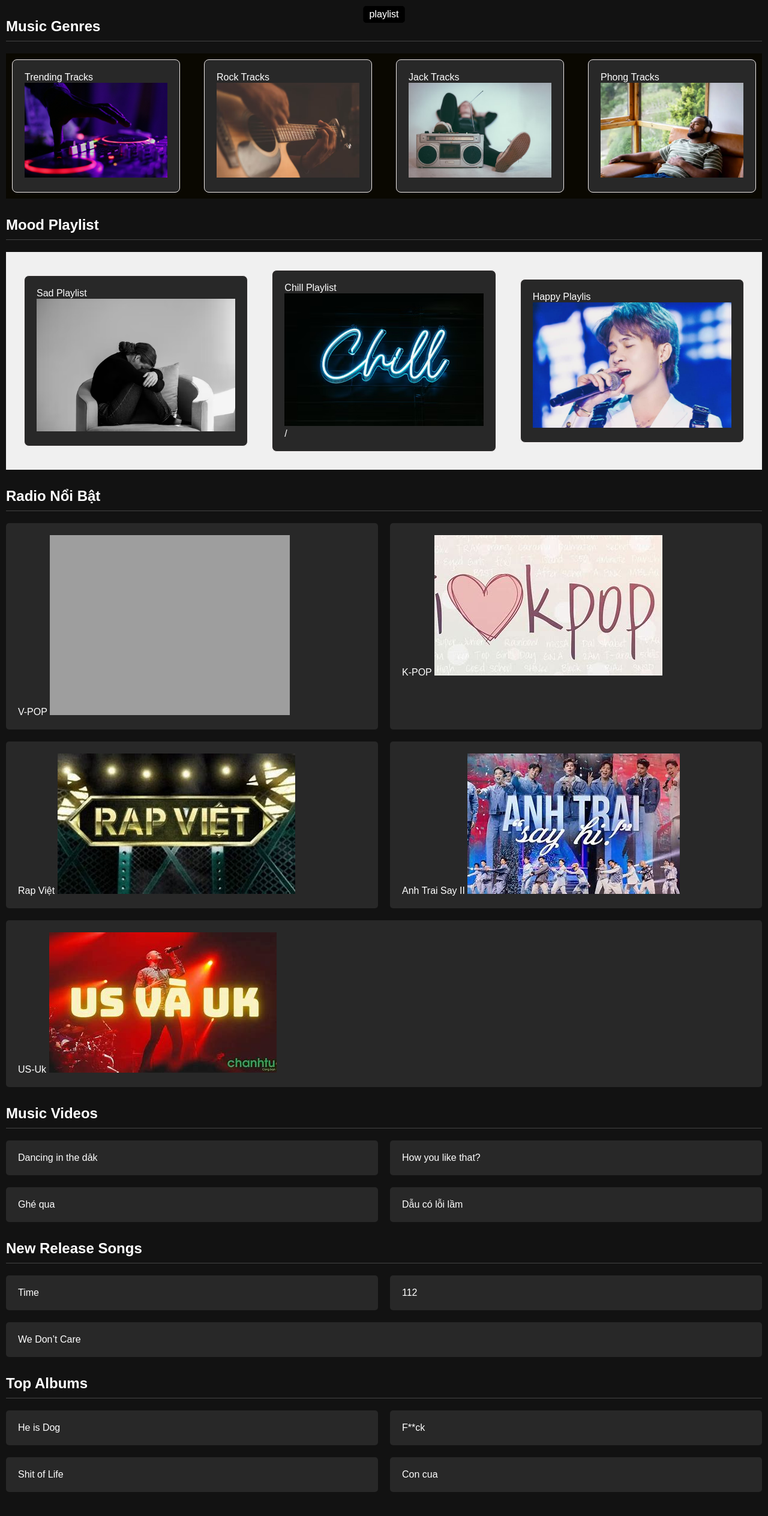
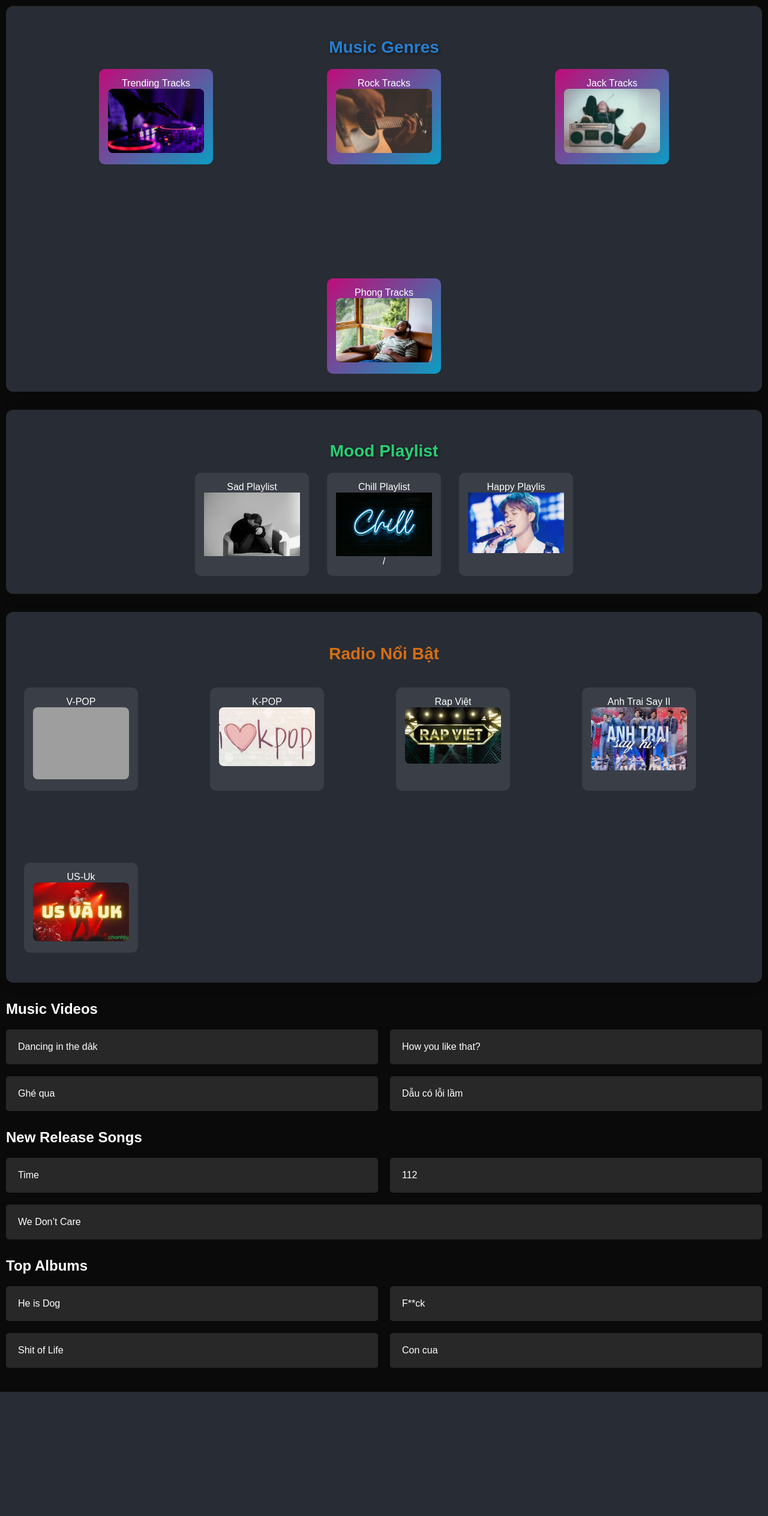
Before and after one commit to Taimo-Dam/Web-M-U, a PHP site: page /discover.html in a window 1280 px wide. Shown: the whole page at 60% size. After the commit the page ends 2320 px from the top, so only its background shows below. Run offline with PHP 8.4, Linux system fonts and the light colour scheme; grey boxes are pictures that could not be loaded.

Commit message:
Update styles+discover.css

```diff
--- a/styles+discover.css
+++ b/styles+discover.css
@@ -1,8 +1,9 @@
 body {
-    font-family: Arial, sans-serif;
-    background-color: #121212;
-    color: white;
+    font-family: 'Arial', sans-serif;
+    background-color: #0a0a0a;
+    color: #ffffff;
     margin: 0;
+    padding: 0;
 }
 nav ul {
     list-style-type: none; /* ko có dấu đầu dòng*/
@@ -15,11 +16,6 @@ main {
 
 section {
     margin-bottom: 30px;
-}
-
-h2 {
-    border-bottom: 1px solid #444;
-    padding-bottom: 10px;
 }
 
 .genre-container,
@@ -45,84 +41,195 @@ h2 {
     flex: 1 1 calc(33% - 20px);
 }
 
-
-.gradient-text {
-    background: linear-gradient(to right, #ff69ff, #0E9EEF);
-    -webkit-background-clip: text;
-    background-clip: text;
-    -webkit-text-fill-color: transparent;
-    font-size: 24px;
-    font-weight: bold;
+.music-genres {
+    background-color: #282c34; /* Màu nền tối */
+    padding: 30px; /* Khoảng cách bên trong */
+    border-radius: 12px; /* Bo góc */
+    box-shadow: 0 4px 20px rgba(0, 0, 0, 0.2); /* Đổ bóng */
 }
 
-.social-icons a {
-    color: white;
-    margin: 0 10px;
-    font-size: 20px;
+.music-genres h2 {
+    font-size: 28px;
+    color: #287ecf; /* Màu chữ sáng */
+    margin-bottom: 20px;
+    text-align: center;
+    text-shadow: 2px 2px 4px rgba(0, 0, 0, 0.5); /* Hiệu ứng bóng tiêu đề */
 }
+
 .genre-container {
     display: flex;
-    flex-wrap: wrap; /* genre xuống dòng nếu không đủ chỗ */
-    justify-content: space-around; /* căn giữa  */
-    background-color: #0a0801;
+    justify-content: center;
+    flex-wrap: wrap;
+    gap: 190px; /* Khoảng cách giữa các thể loại */
 }
 
 .genre {
-    flex: 1 1 100px; /* Đặt kích thước tối thiểu cho mỗi genre */
-    margin: 10px; /* Khoảng cách giữa các genre */
-    border: 1px solid #eee9e9; /* Đường viền cho mỗi genre */
-    border-radius: 8px; /* gọt tròn các góc */
-    overflow: hidden; /* ẩn phần thừa */
-    transition: transform 0.3s; /*chuyển động mượt mà nha*/
+    flex: 0 0 auto; /* Không cho phép co giãn */
+    width: 160px; /* Chiều rộng cố định */
+    text-align: center; /* Căn giữa nội dung */
+    background-color: #3a3f47; /* Màu nền tối cho từng nghệ sĩ */
+    border-radius: 10px; /* Bo góc */
+    padding: 15px; /* Khoảng cách bên trong */
+    position: relative; /* Để sử dụng cho hiệu ứng */
+    overflow: hidden; /* Ẩn phần thừa */
+    transition: transform 0.3s, box-shadow 0.3s; /* Hiệu ứng chuyển động */
+    background: linear-gradient(135deg, rgba(255, 0, 150, 0.7), rgba(0, 204, 255, 0.7)); /* Gradient nền */
 }
 
 .genre:hover {
-    transform: scale(1.05); /* đọng đậy khi click */
+    transform: scale(1.05);
+    box-shadow: 0 12px 40px rgba(0, 0, 0, 0.7); /* Bóng đổ khi hover */
 }
 
 .genre img {
+    border-radius: 8px;
     width: 100%;
-    height: auto; /* giữ tl hình ảnh */
+    height: auto;
+    transition: transform 0.3s;
 }
+
+.genre:hover img {
+    transform: scale(1.1);
+}
+
+.genre::after {
+    content: attr(data-genre);
+    position: absolute;
+    bottom: 20px;
+    left: 20px;
+    color: #ffffff; /* Màu chữ sáng */
+    padding: 10px 15px;
+    border-radius: 10px;
+    font-size: 1.5em; /* Kích thước chữ lớn hơn */
+    font-weight: bold; /* Chữ đậm */
+    transition: opacity 0.3s;
+    opacity: 0;
+}
+
+.genre:hover::after {
+    opacity: 1; /* Hiện chữ khi hover */
+}
+
+.mood-playlist {
+    background-color: #282c34; /* Màu nền tối */
+    padding: 30px; /* Khoảng cách bên trong */
+    border-radius: 12px; /* Bo góc */
+    box-shadow: 0 4px 20px rgba(0, 0, 0, 0.2); /* Đổ bóng */
+}
+
+.mood-playlist h2 {
+    font-size: 28px;
+    color: #28cf73; /* Màu chữ sáng */
+    margin-bottom: 20px;
+    text-align: center;
+    text-shadow: 2px 2px 4px rgba(0, 0, 0, 0.5); /* Hiệu ứng bóng tiêu đề */
+}
+
 .playlist-container {
     display: flex;
-    flex-direction: row ; /* Sắp xếp theo chiều dọc */
-    align-items: center; /* Căn giữa các playlist */
-    padding: 20px;
-    background-color: #f0f0f0; /* Màu nền cho container */
+    justify-content: center;
+    gap: 30px; /* Khoảng cách giữa các playlist */
+    flex-wrap: wrap; /* Cho phép các playlist xuống dòng khi không đủ chỗ */
 }
 
-/* Định dạng cho mỗi playlist */
 .playlist {
-    flex: 1 1 100px;
-    margin: 10px;
-    border: 1px solid #eee9e9;
-    border-radius: 8px;
-    overflow: hidden;
+
+     flex: 0 0 auto; /* Không cho phép co giãn */
+    width: 160px; /* Chiều rộng cố định */
+    text-align: center; /* Căn giữa nội dung */
+    background-color: #3a3f47; /* Màu nền tối cho từng nghệ sĩ */
+    border-radius: 10px; /* Bo góc */
+    padding: 15px; /* Khoảng cách bên trong */
+    position: relative; /* Để sử dụng cho hiệu ứng */
+    overflow: hidden; /* Ẩn phần thừa */
+    transition: transform 0.3s, box-shadow 0.3s; /* Hiệu ứng chuyển động */
+}
+
+.playlist:hover {
+    transform: scale(1.05); /* Phóng to khi hover */
+    box-shadow: 0 8px 30px rgba(255, 64, 129, 0.5); /* Hiệu ứng bóng nổi bật khi hover */
+}
+
+.playlist img {
+    width: 100%;
+    height: auto; /* Đảm bảo hình ảnh không bị méo */
+    display: block; /* Loại bỏ khoảng trắng bên dưới hình ảnh */
+    transition: transform 0.3s; /* Hiệu ứng chuyển động cho hình ảnh */
+}
+
+.playlist:hover img {
+    transform: scale(1.1); /* Phóng to hình ảnh khi hover */
+}
+
+.playlist::after {
+    content: attr(data-title); /* Hiển thị tên playlist */
+    position: absolute;
+    bottom: 10px;
+    left: 10px;
+    color: #ffffff;
+    padding: 10px 15px;
+    border-radius: 5px;
+    font-size: 1.5em; /* Kích thước chữ lớn hơn */
+    transition: opacity 0.3s;
 
 }
 
-/* định dạng hình ảnh playlist */
-.playlist img {
-    width: 100%; /*  rộng 100%  */
-    height: auto;
-}
-
-/* Định dạng cho tiêu đề playlist */
-.playlist::before {
-    content: attr(class); /* lấy tên playlist từ class */
-    position: absolute; /*tiêu đề*/
-    top: 10px; /* cách trên xuống */
-    left: 50%; /* căn giữa theo chiều ngang */
-    transform: translateX(-50%);
-    background-color: rgba(0, 0, 0, 0.7); /* mờ tiêu đề */
-    color: white;
-    padding: 5px 10px;
-    border-radius: 5px; /*bo tròn góc*/
-    font-size: 16px;
+.playlist:hover::after {
+    opacity: 1; /* Hiện tên playlist khi hover */
 }
 .social-icons a {
     color: white;
     margin: 0 10px;
     font-size: 20px;
 }
+/* Đặt nền cho toàn bộ phần */
+.popular-artists {
+    background-color: #282c34; /* Màu nền tối */
+    padding: 30px; /* Khoảng cách bên trong */
+    border-radius: 12px; /* Bo góc */
+    box-shadow: 0 4px 20px rgba(0, 0, 0, 0.2); /* Đổ bóng */
+}
+
+/* Định dạng tiêu đề */
+.popular-artists h2 {
+    font-size: 28px; /* Kích thước chữ lớn hơn */
+    color: #d56e13; /* Màu chữ sáng */
+    text-align: center; /* Căn giữa tiêu đề */
+    margin-bottom: 20px; /* Khoảng cách dưới tiêu đề */
+}
+
+/* Container chứa các nghệ sĩ */
+.artist-container {
+    display: flex; /* Sử dụng flexbox để sắp xếp */
+    gap: 120px; /* Khoảng cách giữa các nghệ sĩ */
+    overflow-x: auto; /* Cuộn ngang nếu cần */
+    padding: 20px 0; /* Khoảng cách trên và dưới */
+}
+
+/* Định dạng từng nghệ sĩ */
+.artist {
+    flex: 0 0 auto;
+    width: 160px;
+    text-align: center;
+    background-color: #3a3f47;
+    border-radius: 10px;
+    padding: 15px;
+    position: relative;
+    transition: transform 0.3s, box-shadow 0.3s; /* Hiệu ứng chuyển động */
+}
+
+/* Hiệu ứng di chuột*/
+.artist:hover {
+    box-shadow: 0 8px 30px rgba(0, 0, 0, 0.3); /* đổ bóng*/
+}
+
+/* Định dạng hình ảnh */
+.artist img {
+    border-radius: 8px;
+    width: 100%;
+    height: auto;
+    transition: transform 0.3s;
+}
+.artist:hover img {
+    transform: scale(1.1);
+}
```
